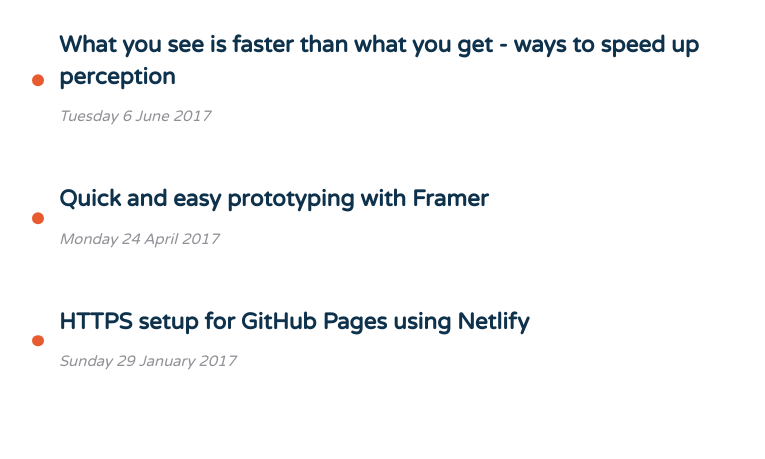
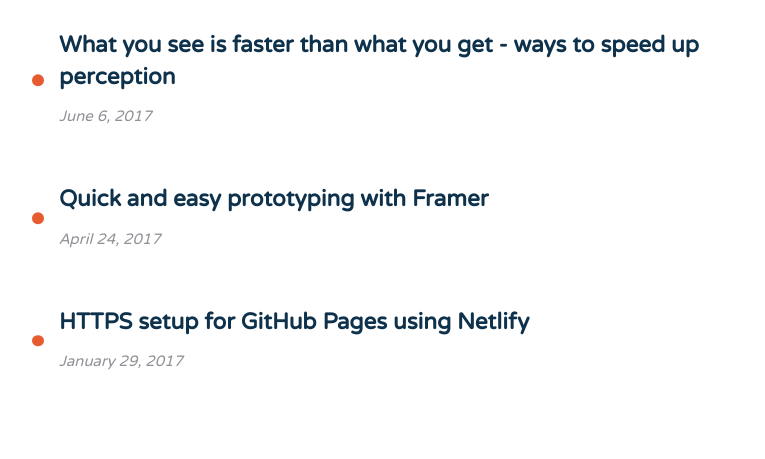
Before and after one commit to radibit/radibit.com, a Jekyll site: the page built from blog/index.html, in a window 1280 px wide. Shown: the part 213-672 px from the top of the page, without its empty margins (257-1022 px from the left). Built offline with Jekyll 4.4.1, drawn with Linux system fonts in a browser that asks for light colours; some web fonts are replaced.

Commit message:
update date format on blog page

```diff
--- a/blog/index.html
+++ b/blog/index.html
@@ -11,12 +11,12 @@
       {% if post.external_url %}
         <a href="{{ post.external_url }}">
           <h3>{{ post.title }}</h3>
-          <span class="o-meta">{{ post.date | date: "%A %-d %B %Y" }}</span>
+          <span class="o-meta">{{ post.date | date: "%B %-d, %Y" }}</span>
         </a>
       {% else %}
         <a href="{{ post.url }}">
           <h3>{{ post.title }}</h3>
-          <span class="o-meta">{{ post.date | date: "%A %-d %B %Y" }}</span>
+          <span class="o-meta">{{ post.date | date: "%B %-d, %Y" }}</span>
         </a>
       {% endif %}
     </li>
```
